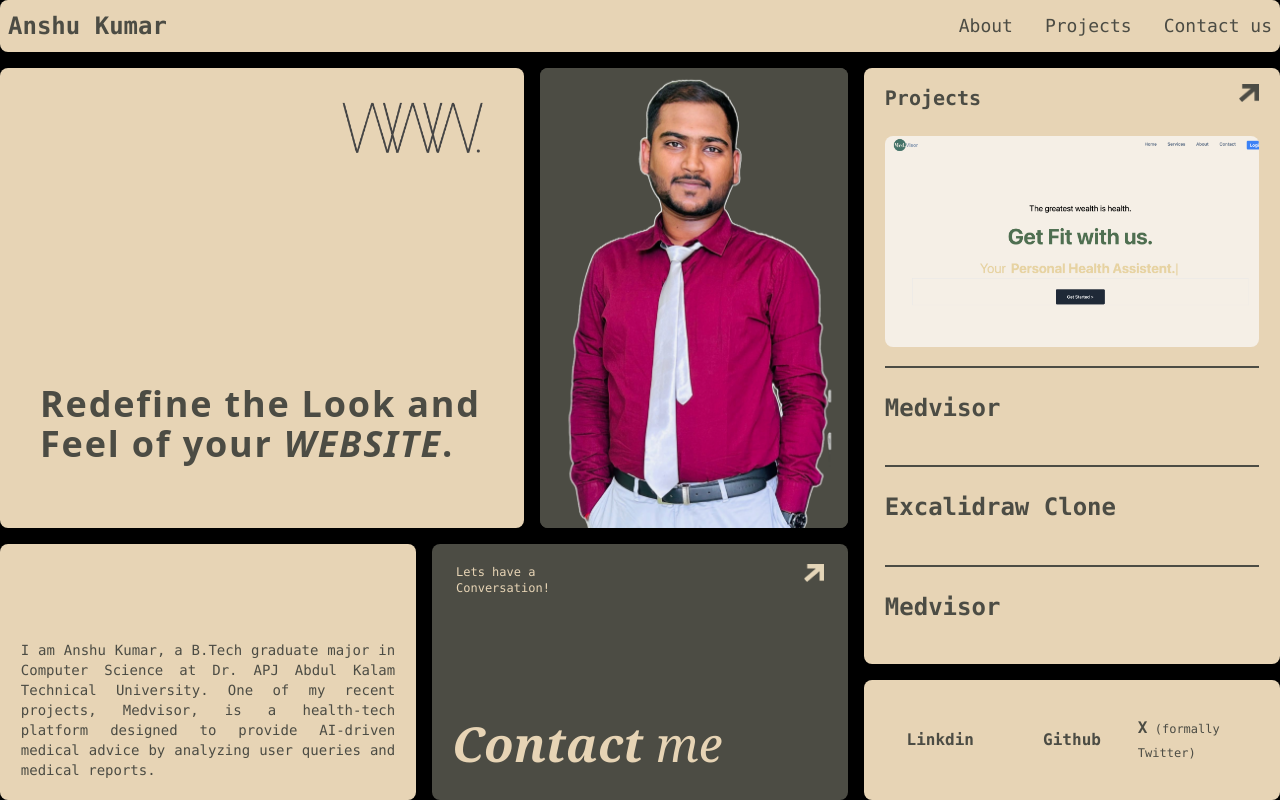
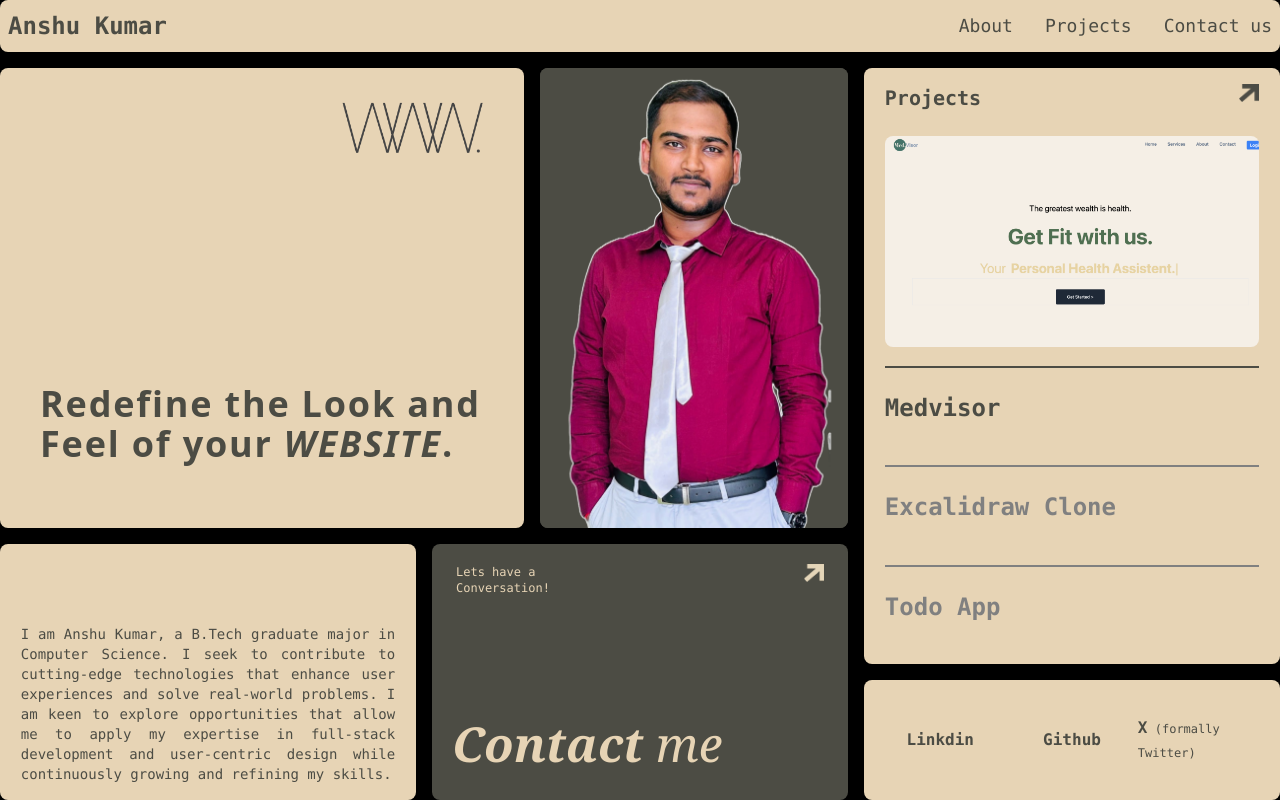
Before and after one commit to aanshu-kumar/Portfolio-Website, a React (Vite) app: page / in a window 1280 px wide. Built offline with nearby package versions, Linux system fonts and the light colour scheme.

Commit message:
fixed the unfinised project link

```diff
--- a/src/Components/Projects.jsx
+++ b/src/Components/Projects.jsx
@@ -7,8 +7,8 @@ export default function Projects(){
             </div>
         <div className="row-span-5 row-start-2 w-[100%] m-auto h-[85%] bg-project1 bg-cover bg-no-repeat rounded-lg" style={{borderTopWidth:"0px"}}></div>
         <div className="row-span-2 row-start-7 py-6 "><p><a href="https://medvisor.vercel.app/" target="_blank">Medvisor</a></p></div>
-        <div className="row-span-2 row-start-9 py-6"><p>Excalidraw Clone</p></div>
-        <div className="row-span-2 row-start-11 py-6"><p>Medvisor</p></div>
+        <div className="row-span-2 row-start-9 py-6 text-gray"><p>Excalidraw Clone</p></div>
+        <div className="row-span-2 row-start-11 py-6 text-gray"><p>Todo App</p></div>
 
 
     </div>
--- a/src/Components/Summary.jsx
+++ b/src/Components/Summary.jsx
@@ -1,10 +1,11 @@
 export default function Summary(){
     return <div>
-        <div className="h-24 w-[100%]"></div>
+        <div className="h-20 w-[100%]"></div>
         <div className="h-[40%] w-[90%] mx-auto text-justify font-mono text-sm">
-            <p>I am Anshu Kumar, a  B.Tech graduate major in Computer Science at Dr. APJ Abdul Kalam Technical University.
-            One of my recent projects, Medvisor, is a health-tech platform designed to provide AI-driven medical advice by analyzing user queries and medical reports.
-            </p>
+            <p>I am Anshu Kumar, a  B.Tech graduate major in Computer Science.
+            I seek to contribute to cutting-edge technologies that enhance
+            user experiences and solve real-world problems. I am keen to explore opportunities that allow me to apply my expertise in
+            full-stack development and user-centric design while continuously growing and refining my skills.</p>
         </div>
     </div>
 }
--- a/tailwind.config.js
+++ b/tailwind.config.js
@@ -9,7 +9,8 @@ export default {
     colors:{
       'Light-orange':'#E7D4B5',
       'light-gray':'#4c4c44',
-      'black':"#000000"
+      'black':"#000000",
+      'gray':'#808080	'
     },
     backgroundImage:{
       profile1:"url('/src/assets/profile1.png')",
```
